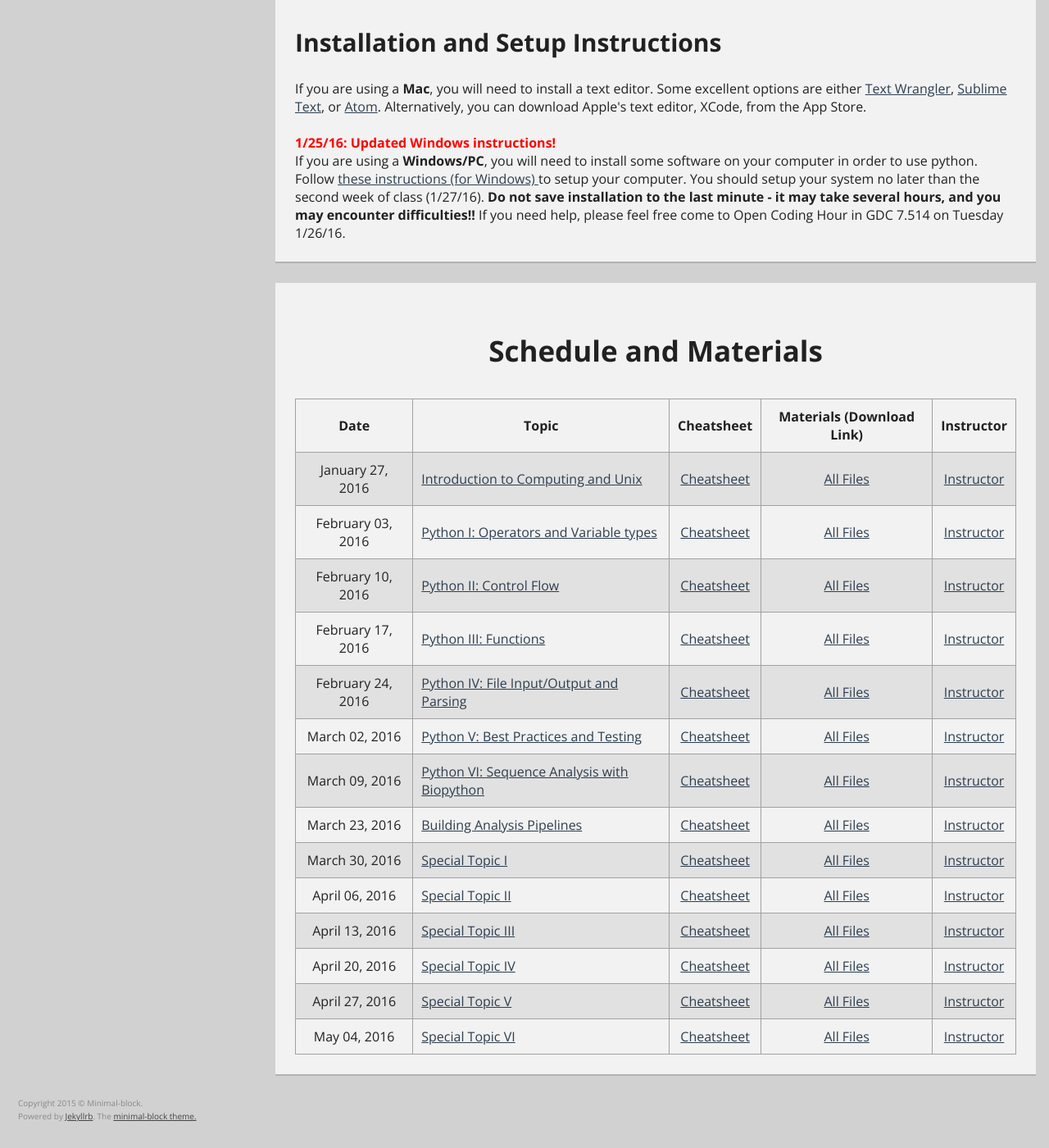
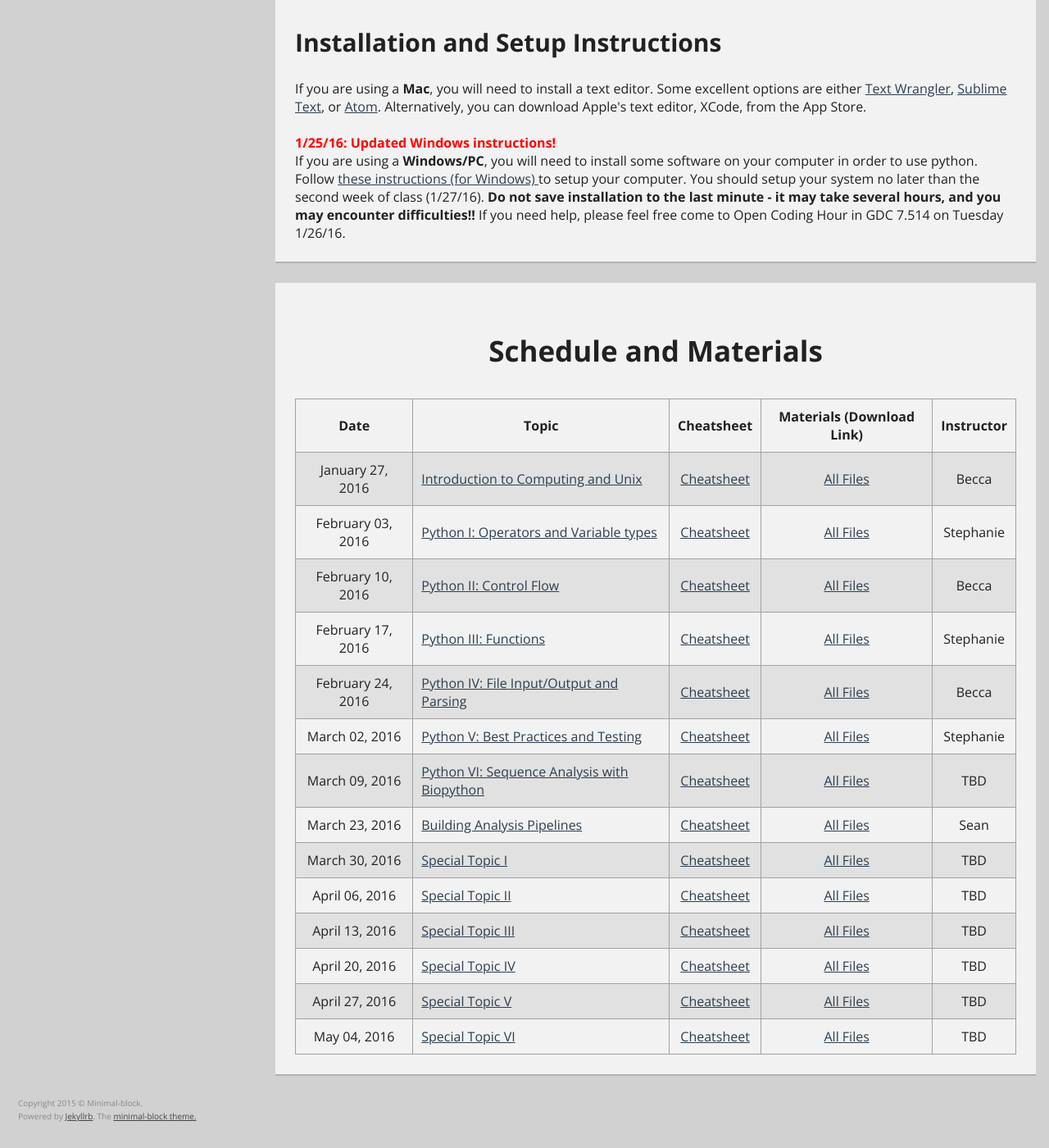
Before and after one commit to CCBBatUT/Biocomputing_Spring2016, a Jekyll site: the page built from index.html, in a window 1280 px wide and 1400 px high, scrolled down 454 px. Shown: the whole window at 82% size. Built offline with Jekyll 4.4.1, drawn with Linux system fonts in a browser that asks for light colours.

Commit message:
front page update

```diff
--- a/index.html
+++ b/index.html
@@ -43,7 +43,7 @@ layout: default
                  <td align="left"> <a href="{{ site.baseurl }}{{ post.url }}" title="{{ post.title }}">{{ post.title }}</a> </td>
                  <td> <a href="{{ post.cheatsheet }}">Cheatsheet</a></td>
                  <td> <a href="{{ post.materials }}">All Files</a></td>
-                 <td> <a href="{{ post.instructor }}">Instructor</a></td>
+                 <td> {{ post.instructor }} </td>
               </tr>
 
         {% endfor %}
```
